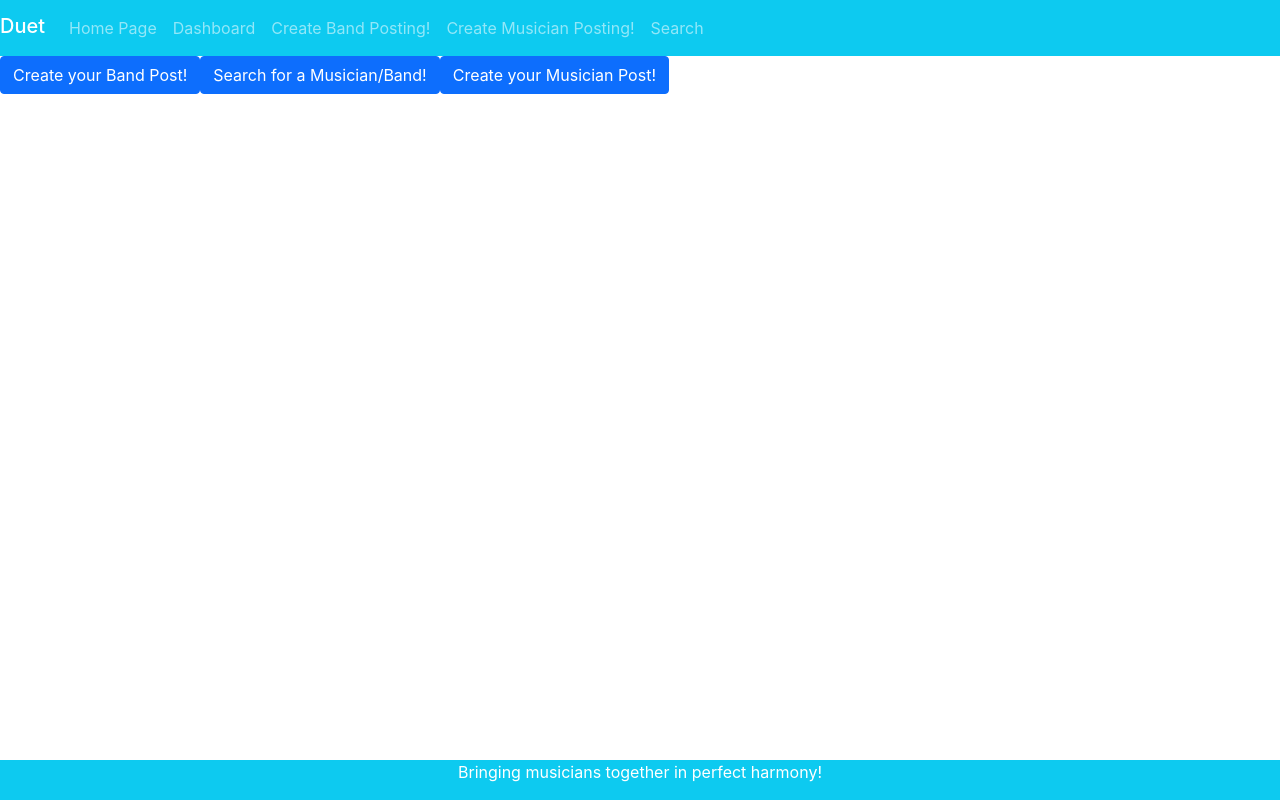
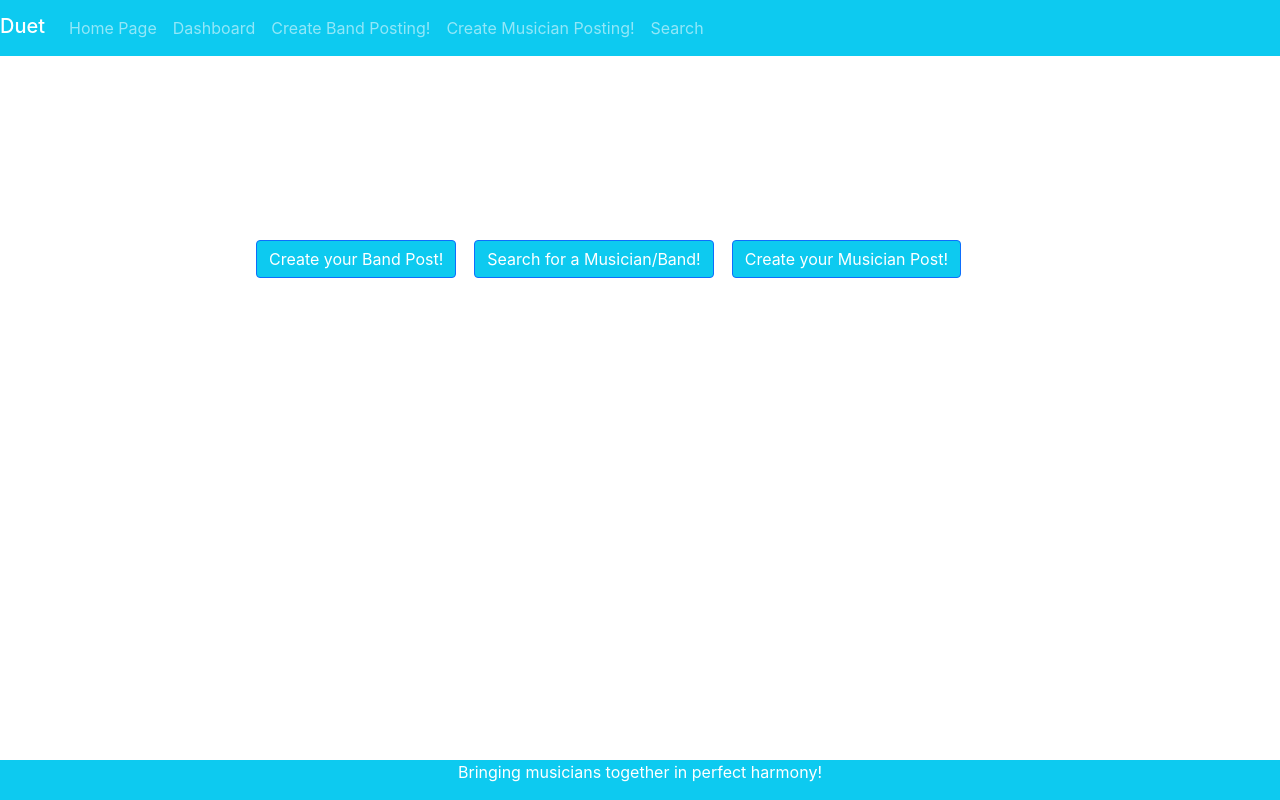
Before and after one commit to NW-Scrappy/duet, a React (Create React App) app in the folder client/: page /Dashboard in a window 1280 px wide. Built offline with nearby package versions, Linux system fonts and the light colour scheme.

Commit message:
button css

```diff
--- a/client/src/App.css
+++ b/client/src/App.css
@@ -23,6 +23,22 @@
   text-align: center;
 }
 
+.Buttons{
+
+}
+
+.bandBtn, .searchBtn, .musicianBtn {
+  background-color: #0DCAF0;
+  margin-bottom: auto;
+}
+
+.Container{
+  margin: 0;
+  position: absolute;
+  top: 30%;
+  left: 20%;
+}
+
 /* .navbar {
   background-color: #17A2B8;
 } */
--- a/client/src/page-components/DashBoard.js
+++ b/client/src/page-components/DashBoard.js
@@ -4,7 +4,7 @@ import Button from "react-bootstrap/Button";
 
 function Dashboard() {
   return (
-    <div>
+    <div class="Container Buttons">
       <Button
         href="/postband"
         className="bandBtn"
@@ -13,6 +13,7 @@ function Dashboard() {
       >
         Create your Band Post!
       </Button>
+      &nbsp;&nbsp;&nbsp;&nbsp;
       <Button
         href="/SearchPage"
         className="searchBtn"
@@ -21,6 +22,7 @@ function Dashboard() {
       >
         Search for a Musician/Band!
       </Button>
+      &nbsp;&nbsp;&nbsp;&nbsp;
       <Button
         href="/postmusician"
         className="musicianBtn"
@@ -29,13 +31,6 @@ function Dashboard() {
       >
         Create your Musician Post!
       </Button>
-
-
-
-
-
-
-
         </div>
 
     )
```
